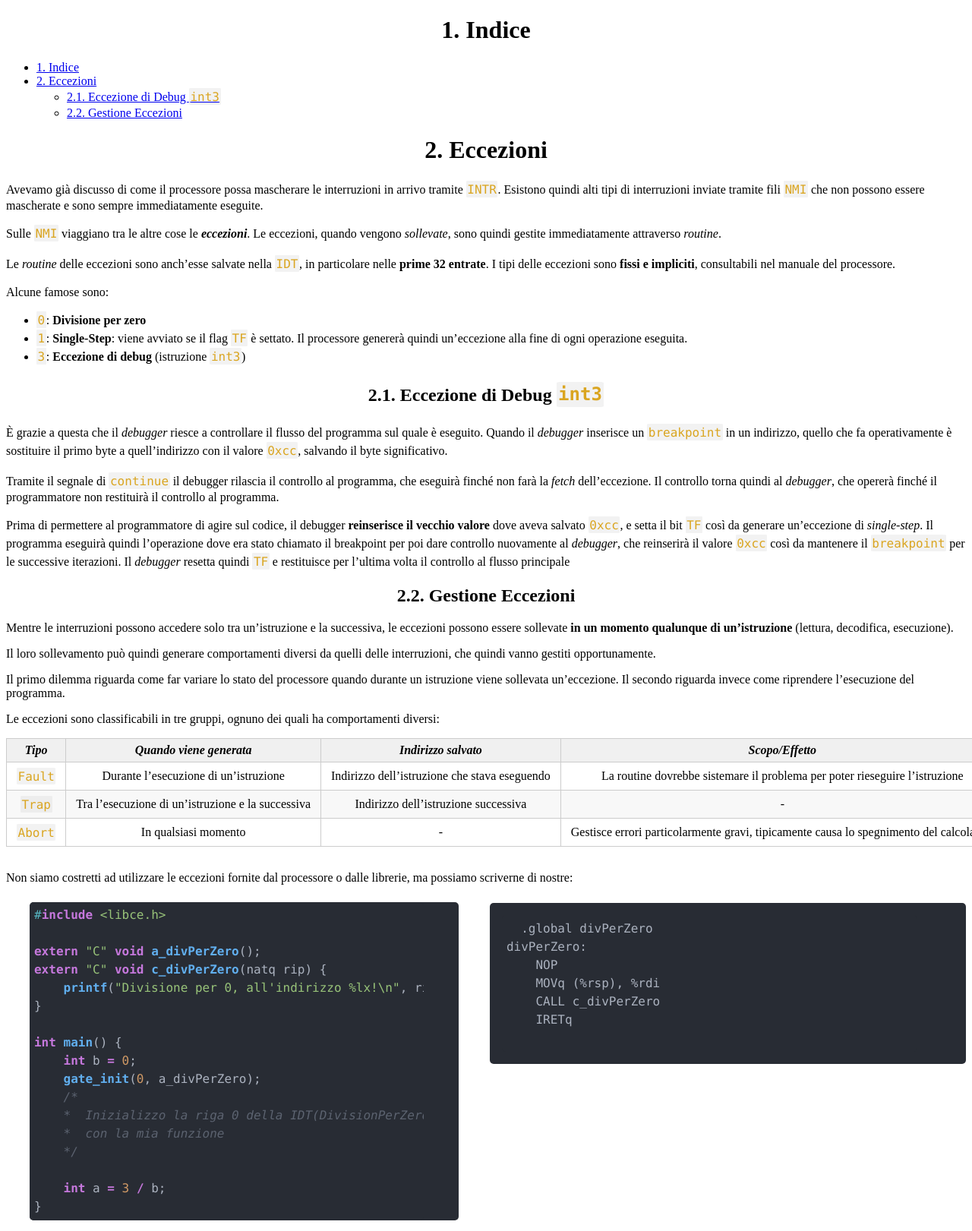
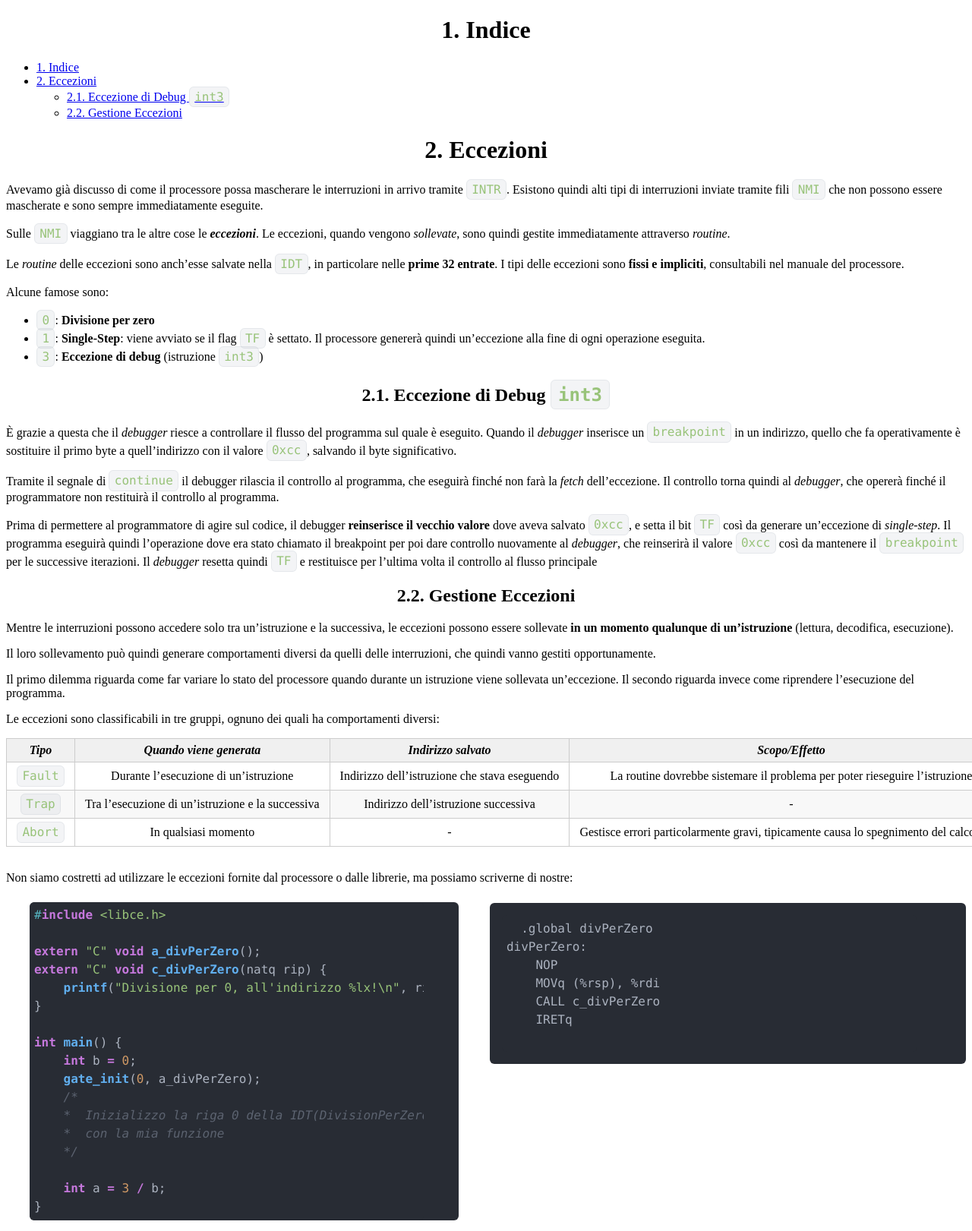
Before and after one commit to Gabriele-D-Cambria/Appunti-Calcolatori-Elettronici-2024-2025, a Jekyll site: the page built from Eccezioni.md, in a window 1280 px wide. Shown: the whole page at 76% size. Built offline with Jekyll 4.4.1, drawn with Linux system fonts in a browser that asks for light colours; nearby versions of some CDN libraries; our own code applies the rules of GitHub Pages for plain Markdown files.

Commit message:
Possible fix for latex blocks

```diff
--- a/_config.yml
+++ b/_config.yml
@@ -1,13 +1,21 @@
-theme: minima
 markdown: kramdown
 kramdown:
   math_engine: mathjax
+  math_engine_opts:
+    preview: true
+    preview_as_code: false
   input: GFM
   syntax_highlighter: rouge
   parse_block_html: true
   parse_span_html: true
   tables: true
   hard_wrap: false
+  auto_ids: true
+  footnote_nr: 1
+  entity_output: as_char
+  toc_levels: 1..6
+  smart_quotes: lsquo,rsquo,ldquo,rdquo
+  enable_coderay: false
   syntax_highlighter_opts:
     block:
       line_numbers: false
--- a/_layouts/default.html
+++ b/_layouts/default.html
@@ -103,6 +103,28 @@
             if (window.Prism) {
                 Prism.highlightAll();
             }
+
+            // Script per assicurarsi che i blocchi $$ siano trattati come display math
+            function processMathBlocks() {
+                // Trova tutti i paragrafi che contengono solo blocchi matematici
+                document.querySelectorAll('p').forEach(function(p) {
+                    const text = p.textContent.trim();
+                    if (text.startsWith('$$') && text.endsWith('$$') && text.indexOf('$$', 2) === text.length - 2) {
+                        // Questo paragrafo contiene solo un blocco matematico
+                        p.style.textAlign = 'center';
+                        p.style.margin = '1em 0';
+                    }
+                });
+            }
+
+            // Esegui dopo che MathJax ha processato
+            if (window.MathJax) {
+                MathJax.startup.promise.then(function() {
+                    processMathBlocks();
+                });
+            } else {
+                processMathBlocks();
+            }
         });
     </script>
 </head>
--- a/assets/style.css
+++ b/assets/style.css
@@ -11,7 +11,7 @@
     display: block !important;
     background-color: #282C34 !important;
     color: #ABB2BF !important;
-    border-radius: 5px;
+    border-radius: 6px;
     padding: 1%;
     width: 90%;
     margin: 0em;
@@ -22,15 +22,24 @@
 div[class*="language"] pre, pre[class*="language"] {
     margin: 0;
     padding: 0;
-    border-radius: 5px;
+    border-radius: 6px;
     background-color: #282C34 !important;
     color: #ABB2BF !important;
 }
 
 code[class*=language-plaintext]{
-    color: goldenrod !important;
-    background-color: rgba(211, 211, 211, 0.3) !important;
-    border-radius: 5% !important;
+    color: #98C379 !important;
+    background-color: rgba(171, 178, 191, 0.15) !important;
+    padding: 0.2em 0.4em !important;
+    border-radius: 6px !important;
+    font-size: 85%;
+    border: 1px solid rgba(171, 178, 191, 0.2) !important;
+}
+
+table code{
+    background-color: transparent !important;
+    border: none;
+    padding: 0px;
 }
 
 blockquote {
@@ -284,3 +293,35 @@
 .example *{
     all:unset;
 }
+
+/* CSS per MathJax - Blocchi matematici */
+.MathJax_Display {
+    display: block !important;
+    text-align: center !important;
+    margin: 1em 0 !important;
+}
+
+/* Assicurati che i blocchi $$ siano riconosciuti come display math */
+mjx-container[jax="CHTML"][display="true"] {
+    display: block !important;
+    text-align: center !important;
+    margin: 1em 0 !important;
+}
+
+/* Per i blocchi inline */
+mjx-container[jax="CHTML"][display="false"] {
+    display: inline !important;
+    margin: 0 !important;
+}
+
+/* Forza lo stile dei blocchi matematici indipendentemente dal contenitore */
+.MathJax {
+    font-size: 100% !important;
+}
+
+/* Blocchi matematici in paragrafi separati */
+p > mjx-container[jax="CHTML"][display="true"] {
+    display: block !important;
+    text-align: center !important;
+    margin: 1em auto !important;
+}
```
Also changed, not shown: other parts of _layouts/default.html (+12 -2 lines).
